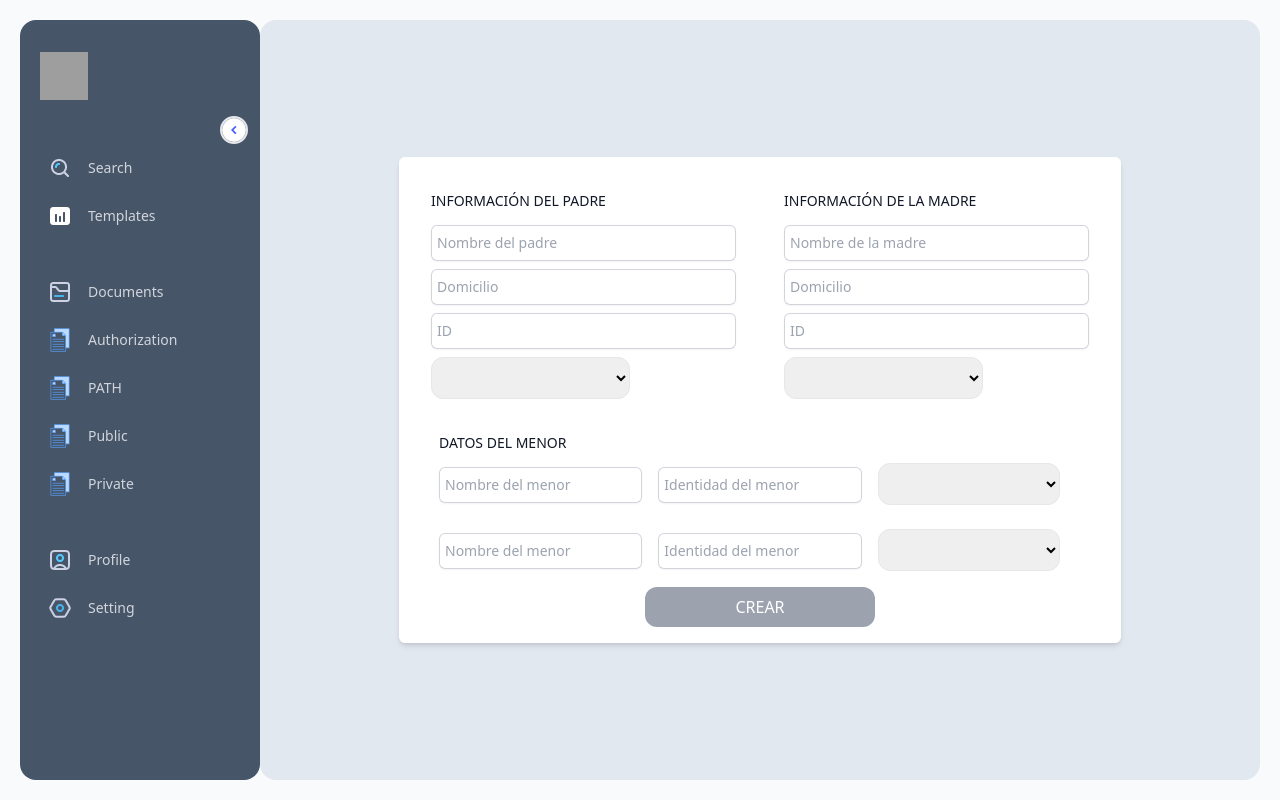
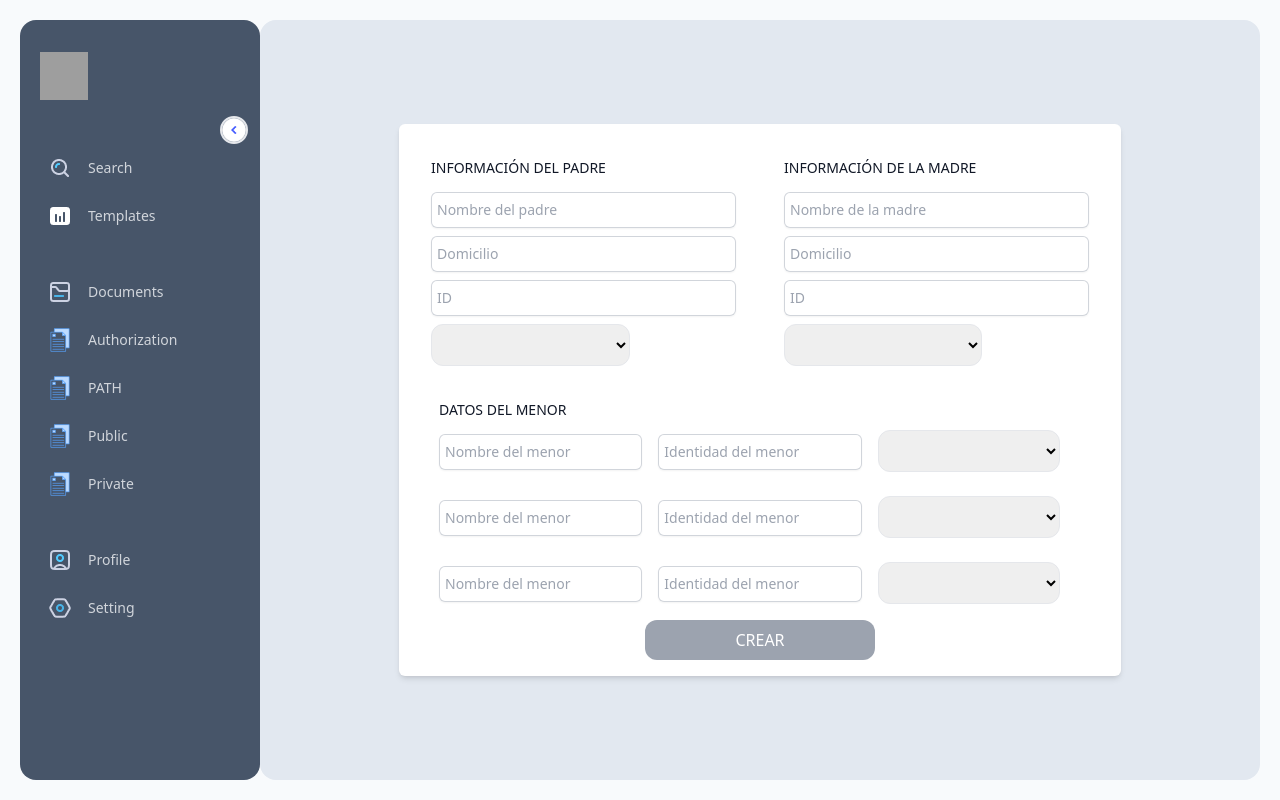
Before and after one commit to davidyanez27/client_lawyerApp, a React (Vite) app: page / in a window 1280 px wide. Built offline with nearby package versions, Linux system fonts and the light colour scheme; grey boxes are pictures that could not be loaded.

Commit message:
feat: create documet

```diff
--- a/src/api/auth.ts
+++ b/src/api/auth.ts
@@ -7,3 +7,5 @@ export const registerRequest = (user:object) => axios.post(`/register`, user);
 export const loginRequest = (user:object) => axios.post(`/login`, user);
 
 export const verifyTokenRequest = (token:object) => axios.get('/verify', token);
+
+export const CreateDocument = (data:object) => axios.post('/documents', data);
--- a/src/components/Header.tsx
+++ b/src/components/Header.tsx
@@ -1,23 +1,60 @@
 import { useForm } from "react-hook-form";
 import FormInput from "./FormInput";
 
+import { CreateDocument } from "../api/auth";
+
 export default function Example() {
+
+
+  const data = {
+    "id":  1,
+    "templateName": "autorizathion.docx",
+    "pronoun":  "Nosotros",
+    "name": "Aplinio Campos",
+    "age_pronoun": "mayor de edad",
+    "marital_status": "casado",
+    "nationality": "Hondureno",
+    "address": "Residencial la florida",
+    "and": "y",
+    "name1": "Maribel Yanez",
+    "son_pronoun": "hijos",
+    "son_name": "Moises",
+    "son_name1": "Edwin",
+    "document_type": "pasaporte",
+    "document_number": "FE132",
+    "document_type1": "identidad",
+    "document_number1": "0512-1234-23454",
+    "can": "puedan",
+    "travel_pronoun": "viajen",
+    "destination": "Estados Unidos",
+    "beg_pronoun": "rogamos",
+    "country_pronoun": "nuestro",
+    "extend_pronoun": "extendemos",
+    "signature_pronoun": "firmamos",
+    "authorization": "autorizacion",
+    "city": "La Lima",
+    "department": "Cortes",
+    "date": "17 de Enero del 2023",
+    "F)": "F"
+  }
+
   const {
     register,
     handleSubmit,
     formState: { errors },
   } = useForm();
 
-  const onSubmit = handleSubmit((data) => {
-    console.log(data);
+  const onSubmit = handleSubmit(async (values) => {
+    console.log(values);
+    CreateDocument(data);
   });
+
+
 
   return (
     <form
       className="bg-white shadow-md rounded-md p-4 space-y-4"
-      onSubmit={handleSubmit(async (values) => {
-        console.log(values);
-      })}
+      onSubmit={onSubmit}
     >
       <div className="grid grid-cols-1 md:grid-cols-2 gap-4">
         {/* Left Side */}
@@ -92,23 +129,23 @@ export default function Example() {
             labelClass="hidden"
             values={register("ID1", { required: true })}
             type="text"
-            name="father_ID"
-            id="father_ID"
+            name="ID1"
+            id="ID1"
             placeholder="ID"
             required
           />
 
           <select
             className="p-2 mt-2 rounded-xl border text-black"
-            id="maritalState"
+            id="maritalState1"
             {...register("state1")}
           >
-            <option value={"soltero"}></option>
-            <option value={"soltero"}>soltero</option>
-            <option value={"soltero en union libre"}>
-              soltero en union libre
+            <option value={"soltera"}></option>
+            <option value={"soltera"}>soltera</option>
+            <option value={"soltera en union libre"}>
+              soltera en union libre
             </option>
-            <option value={"casado"}>casado</option>
+            <option value={"casada"}>casada</option>
           </select>
         </div>
       </div>
@@ -140,7 +177,7 @@ export default function Example() {
         <div className="w-1/3 mx-2">
           <select
             className="p-2 mt-8 rounded-xl border text-black"
-            id="maritalState"
+            id="ID_son"
             {...register("document_type")}
           >
             <option value={"Acta de nacimiento"}></option>
@@ -175,12 +212,49 @@ export default function Example() {
         <div className="w-1/3 mx-2">
           <select
             className="p-2 mt-2 rounded-xl border text-black"
-            id="maritalState"
+            id="ID_son1"
+            {...register("document_type1")}
           >
-            <option ></option>
-            <option>Identidad</option>
-            <option>Pasaporte</option>
-            <option>Acta de nacimiento</option>
+            <option value={"Acta de nacimiento"}></option>
+            <option value={"Identidad"}>Identidad</option>
+            <option value={"Pasaporte"}>Pasaporte</option>
+            <option value={"Acta de nacimiento"}>Acta de nacimiento</option>
+          </select>
+        </div>
+      </div>
+
+
+      <div className="flex px-4">
+        <div className="w-1/3 mx-2">
+          <FormInput
+            values={register("son_name1", { required: true })}
+            type="text"
+            name="son_name1"
+            id="son_name1"
+            placeholder="Nombre del menor"
+            required
+          />
+        </div>
+        <div className="w-1/3 mx-2">
+          <FormInput
+            values={register("document_number1", { required: true })}
+            type="text"
+            name="document_number1"
+            id="document_number1"
+            placeholder="Identidad del menor"
+            required
+          />
+        </div>
+        <div className="w-1/3 mx-2">
+          <select
+            className="p-2 mt-2 rounded-xl border text-black"
+            id="ID_son1"
+            {...register("document_type1")}
+          >
+            <option value={"Acta de nacimiento"}></option>
+            <option value={"Identidad"}>Identidad</option>
+            <option value={"Pasaporte"}>Pasaporte</option>
+            <option value={"Acta de nacimiento"}>Acta de nacimiento</option>
           </select>
         </div>
       </div>
--- a/src/pages/LoginPage.tsx
+++ b/src/pages/LoginPage.tsx
@@ -14,9 +14,10 @@ function Login() {
     formState: { errors },
   } = useForm();
 
-  const onSubmit = handleSubmit((data) => {
-    console.log(data);
-  });
+  const onSubmit = handleSubmit(async (values) => {
+      console.log(values);
+      signin(values);
+    });
 
   const { signin, isAuthenticated, errors: signinErrors } = useAuth();
   const navigate = useNavigate();
@@ -39,10 +40,7 @@ function Login() {
 
           <form
             className="flex flex-col gap-4 items-center"
-            onSubmit={handleSubmit(async (values) => {
-              console.log(values);
-              signin(values);
-            })}
+            onSubmit={onSubmit}
           >
             {signinErrors.map((error: string, i: number) => (
               <div
--- a/src/pages/RegisterPage.tsx
+++ b/src/pages/RegisterPage.tsx
@@ -35,7 +35,6 @@ function Register() {
             className="flex flex-col gap-4 items-center"
             onSubmit={handleSubmit(async (values) => {
               signup(values);
-
 
             })}
           >
```
